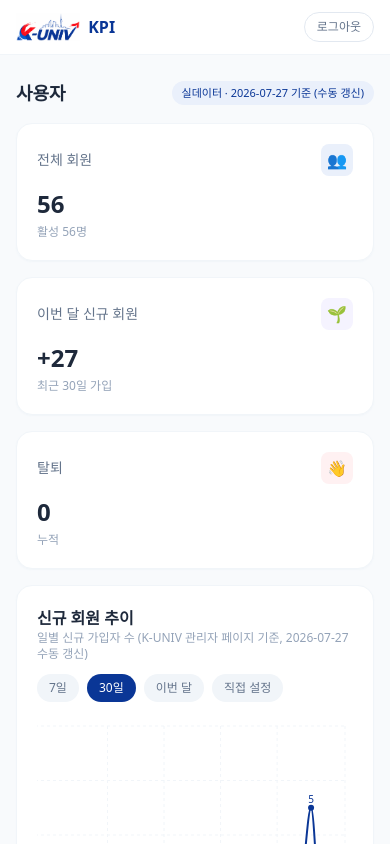
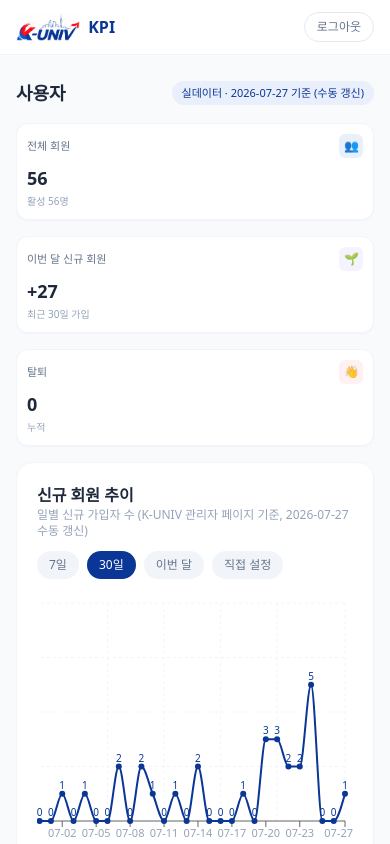
Before and after one commit to Gaumeoandanh/kuniv-kpi-dashboard, a Next.js app: page /dashboard in a window 390 px wide. Shown: the top 844 px of the page. Built offline with nearby package versions, Linux system fonts and the light colour scheme.

Commit message:
Update SummaryCard.tsx

```diff
--- a/components/dashboard/SummaryCard.tsx
+++ b/components/dashboard/SummaryCard.tsx
@@ -20,17 +20,19 @@ export default function SummaryCard({
   };
 
   return (
-    <div className="rounded-2xl border border-slate-100 bg-white p-5 shadow-sm shadow-slate-100">
-      <div className="mb-3 flex items-center justify-between">
-        <span className="text-sm font-medium text-slate-500">{label}</span>
+    <div className="rounded-xl border border-slate-100 bg-white p-2.5 shadow-sm shadow-slate-100 sm:rounded-2xl sm:p-5">
+      <div className="mb-1.5 flex items-center justify-between sm:mb-3">
+        <span className="text-[11px] font-medium text-slate-500 sm:text-sm">{label}</span>
         {icon && (
-          <span className={`flex h-8 w-8 items-center justify-center rounded-lg text-base ${accentMap[accent]}`}>
+          <span
+            className={`flex h-6 w-6 items-center justify-center rounded-md text-xs sm:h-8 sm:w-8 sm:rounded-lg sm:text-base ${accentMap[accent]}`}
+          >
             {icon}
           </span>
         )}
       </div>
-      <div className="text-2xl font-semibold text-slate-800">{value}</div>
-      {sub && <div className="mt-1 text-xs text-slate-400">{sub}</div>}
+      <div className="text-lg font-semibold text-slate-800 sm:text-2xl">{value}</div>
+      {sub && <div className="mt-0.5 text-[10px] text-slate-400 sm:mt-1 sm:text-xs">{sub}</div>}
     </div>
   );
 }
```
